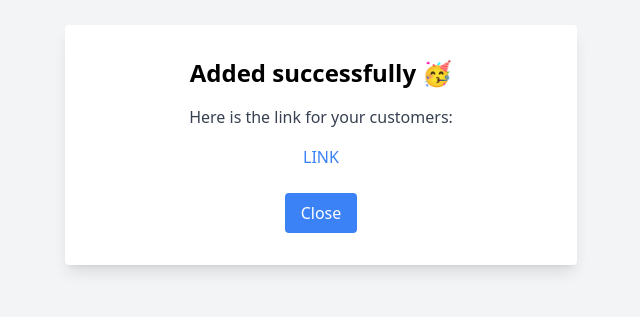
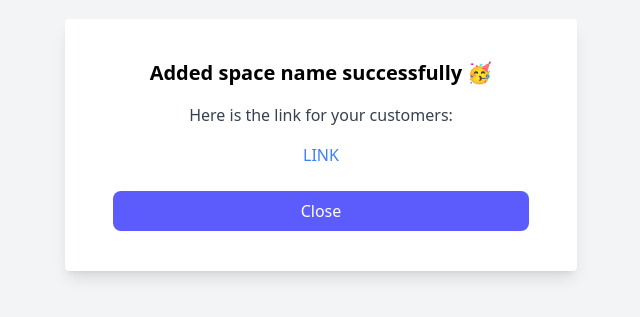
Before and after one commit to rahulmalhotra236/Review-Reel-Frontend, a React (Vite) app: page /space-created/1 in a window 1280 px wide. Shown: the part 255-572 px from the top of the page, without its empty margins (319-959 px from the left). Built offline with nearby package versions, Linux system fonts and the light colour scheme.

Commit message:
update tailwind css

```diff
--- a/src/Pages/CreateTestimonial.jsx
+++ b/src/Pages/CreateTestimonial.jsx
@@ -1,6 +1,7 @@
 import React, { useEffect, useState } from "react"
 import { useParams } from "react-router-dom"
 import axiosinstance from "../../utils/axiosInstance"
+import Navbar from "../components/Navbar"
 
 const CreateTestimonial = () => {
   const [data, setData] = useState(null)
@@ -61,21 +62,18 @@ const handleSend = async (e) => {
   }, [data])
 
   return (
-    <div className="min-h-screen bg-gray-400 flex items-center justify-center p-4">
+    <div className="min-h-screen  flex items-center justify-center p-4">
       {data ? (
-        <div className="w-1/2 bg-white border rounded-lg p-10 flex flex-col justify-center gap-20 items-center">
-          <div className="flex flex-col items-center gap-5">
-            <h1 className="text-3xl font-bold mb-4 text-gray-800">
-              {data.spaceName}
-            </h1>
-            <h3 className="text-gray-700 font-bold text-4xl">
+        <div className=" bg-white  flex md:flex-col justify-center gap-24 items-center">
+          <div className="flex flex-col items-center gap-8">
+            <h3 className="text-gray-700 font-bold text-7xl">
               {data.headerTitle}
             </h3>
             <p className="text-gray-400">{data.yourCustomMessage}</p>
           </div>
           <div>
             <butto
-              className="bg-[#5C5CFC] text-white md:px-6 md:py-4 md:w-full   cursor-pointer text-base p-2"
+              className="bg-[#5C5CFC] text-white  md:px-6 md:py-4 md:w-full   cursor-pointer text-base p-2"
               onClick={() => setShowCreateTest(true)}
             >
               Create Testimonial
@@ -152,14 +150,15 @@ const handleSend = async (e) => {
             </div>
             <div className="flex justify-end gap-2">
               <button
-                className="bg-red-500 text-white py-2 px-4 rounded-lg hover:bg-red-600 transition duration-300"
+                className=" text-gray-800 hover:bg-gray-200 py-2 px-4 rounded-lg  transition duration-300 border"
                 onClick={() => setShowCreateTest(false)}
               >
                 Cancel
               </button>
               <button
                 type="submit"
-                className="bg-green-500 text-white py-2 px-4 rounded-lg hover:bg-green-600 transition duration-300"
+                // className="bg-green-500 text-white py-2 px-4 rounded-lg hover:bg-green-600 transition duration-300"
+                className="bg-[#5C5CFC] hover:bg-[#4646dd] text-white  md:px-4 md:py-2  rounded-lg cursor-pointer transition duration-300"
               >
                 Send
               </button>
@@ -170,7 +169,7 @@ const handleSend = async (e) => {
 
       {showSendSuccess && (
         <div className="fixed inset-0 bg-black bg-opacity-50 flex items-center justify-center z-50">
-          <div className="bg-white p-8 rounded-lg shadow-xl max-w-sm w-full text-center">
+          <div className="bg-white p-8 rounded-lg shadow-xl max-w-xl h-96 w-full text-center">
             <h2 className="text-2xl font-semibold text-gray-800 mb-4">
               Thank you!
             </h2>
@@ -178,7 +177,7 @@ const handleSend = async (e) => {
               Thank you so much for your shoutout! It means a ton for us! 🙏
             </p>
             <button
-              className="bg-blue-500 text-white py-2 px-4 rounded-lg hover:bg-blue-600 transition duration-300"
+              className=" text-gray-800 bg-gray-50  hover:bg-gray-100 py-2 px-4 rounded-lg  transition duration-300 border-2 w-full shadow-sm"
               onClick={() => setShowSendSuccess(false)}
             >
               Close
--- a/src/Pages/SpaceCreated.jsx
+++ b/src/Pages/SpaceCreated.jsx
@@ -7,8 +7,10 @@ const SpaceCreated = () => {
 
   return (
     <div className="min-h-screen bg-gray-100 flex items-center justify-center">
-      <div className="bg-white p-8 rounded shadow-lg max-w-lg w-full text-center">
-        <h1 className="text-2xl font-bold mb-4">Added successfully 🥳</h1>
+      <div className="bg-white px-12 py-10 rounded shadow-lg max-w-lg w-full text-center">
+        <h1 className="text-xl font-semibold mb-4">
+          Added space name successfully 🥳
+        </h1>
         <p className="text-gray-700 mb-4">
           Here is the link for your customers:
         </p>
@@ -18,8 +20,10 @@ const SpaceCreated = () => {
         <div className="mt-6">
           <button
             onClick={() => setShowCreateTestimonial(!showCreateTestimonial)}
-            className="bg-blue-500 text-white py-2 px-4 rounded hover:bg-blue-600 transition duration-300"
+            // className="bg-blue-500 text-white py-2 px-4 rounded hover:bg-blue-600 transition duration-300"
+            className="bg-[#5C5CFC] hover:bg-[#4646dd] text-white  md:px-4 md:py-2  rounded-lg cursor-pointer transition duration-300 w-full"
           >
+            {" "}
             Close
           </button>
         </div>
```
